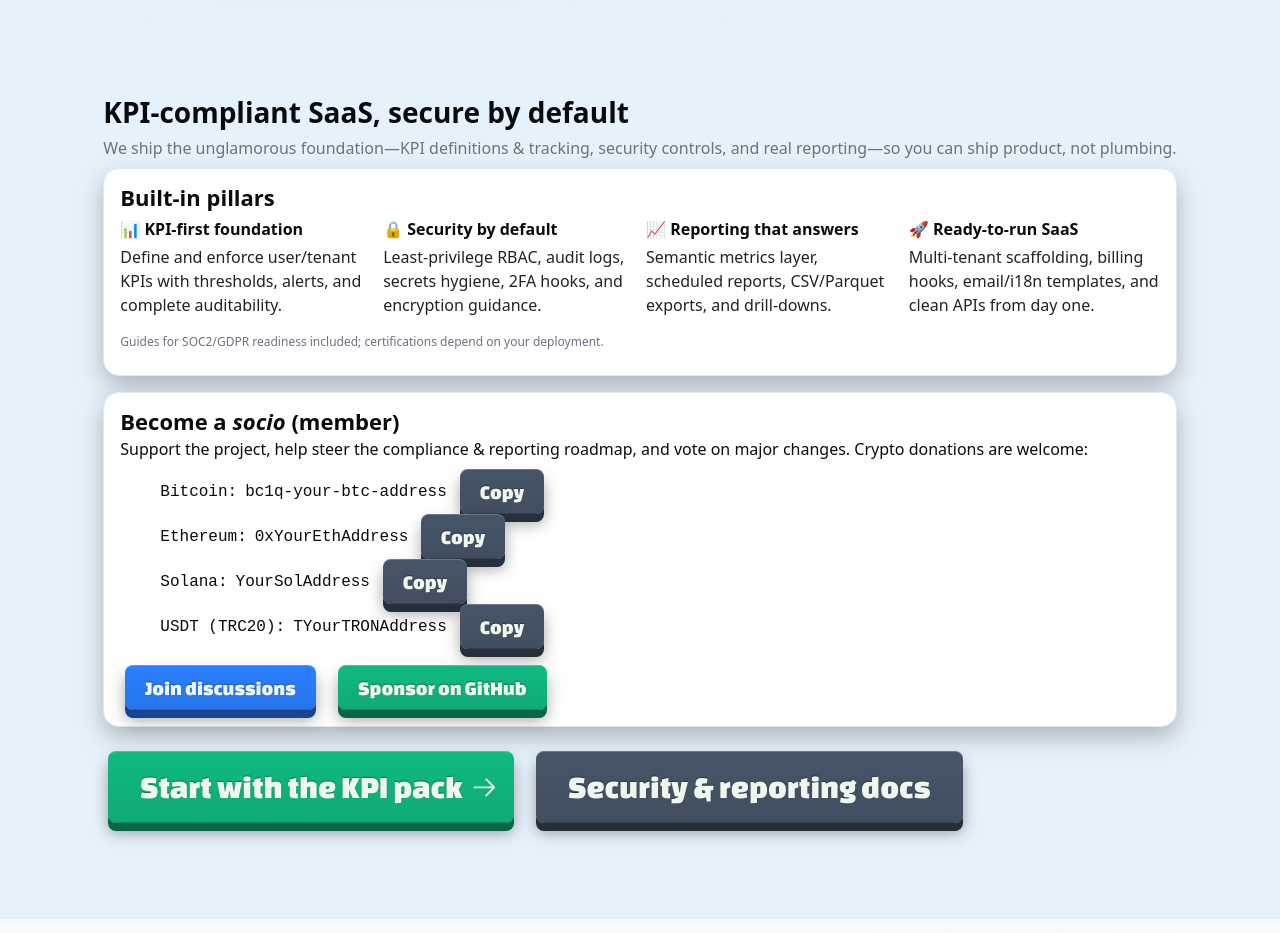
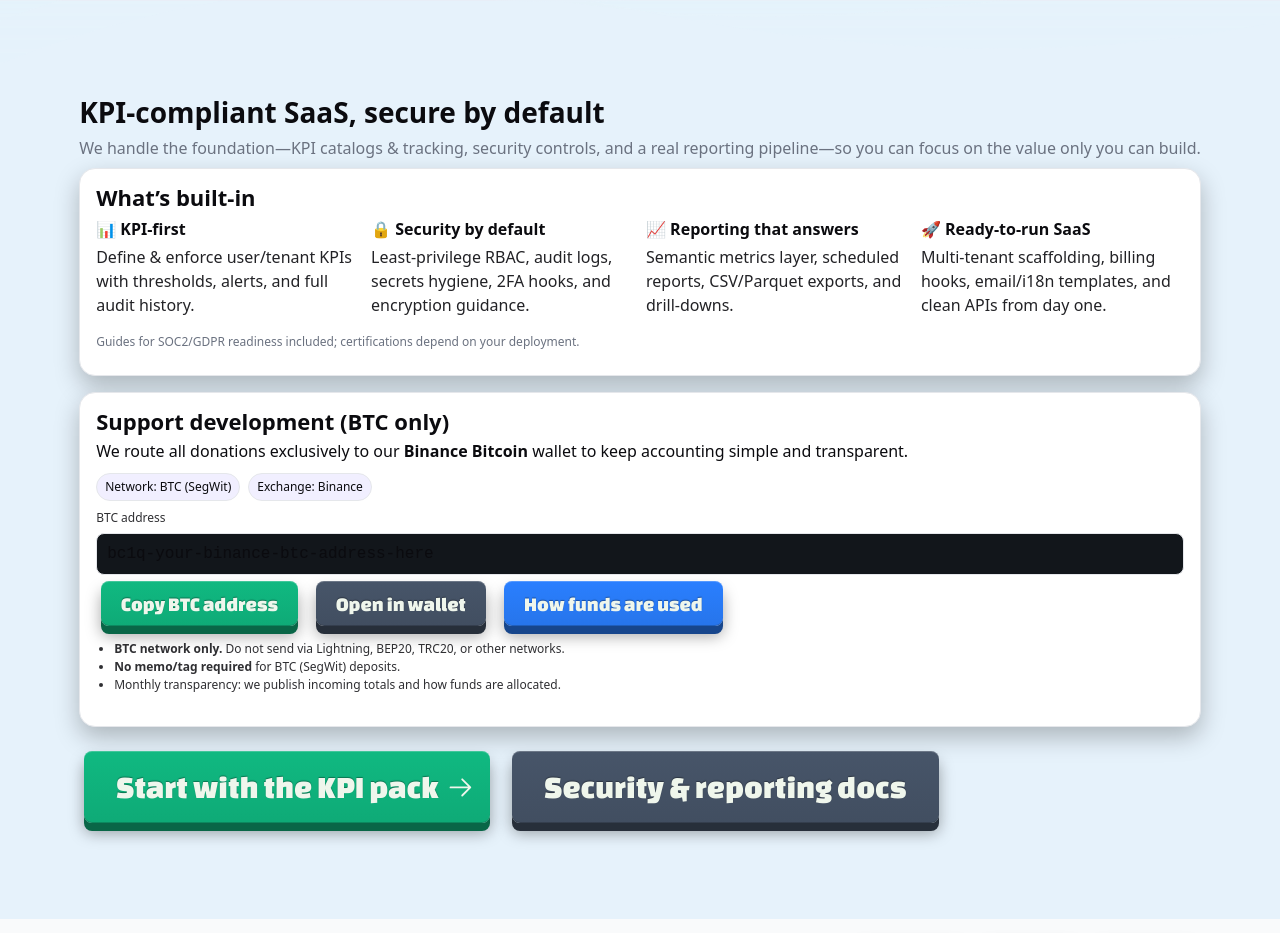
Before and after one commit to abrahamVado/Yamato, a React (Vite) app in the folder web/: page / in a window 1280 px wide. Shown: the part 880-1813 px from the top of the page. Built offline with nearby package versions, Linux system fonts and the light colour scheme.

Commit message:
chore(new_changes_): alicia missing changes
we are acepting changes till the revision

```diff
--- a/web/src/pages/public/AppPublicBootsland.jsx
+++ b/web/src/pages/public/AppPublicBootsland.jsx
@@ -8,7 +8,10 @@ import { scrollToEl, easeOutCubic } from "@/utils/scroll.js";
 
 import Button3D from "@/components/Button3D.jsx";
 import { ArrowRightIcon } from "@phosphor-icons/react";
-
+const BTC_ADDR   = import.meta.env.VITE_BTC_BINANCE_ADDR || "bc1q-your-binance-btc-address-here";
+const BTC_NET    = "BTC (SegWit)";
+const BTC_URI    = `bitcoin:${BTC_ADDR}`;
+const copyToClipboard = (t) => navigator.clipboard?.writeText(t).catch(() => {});
 
 const Logo = ({ size = 120, onClick }) => (
   <a onClick={onClick} style={{ display: "grid", placeItems: "center", width: size, height: size / 2 }}>
@@ -123,9 +126,7 @@ export default function AppPublicBootsland() {
               <WaveDivider height={160} color={COLORS.home} />
             </div>
           </section>
-          {/* ===================== Section 1: HOME (full width) ===================== */}
 
-{/* ===================== Section 3: MISSION / JOIN (full width) ===================== */}
           <section
             id="join"
             className="snap-section section"
@@ -139,15 +140,14 @@ export default function AppPublicBootsland() {
               <header className="section-head">
                 <h2>KPI-compliant SaaS, secure by default</h2>
                 <p className="muted">
-        We ship the unglamorous foundation—KPI definitions & tracking, security controls, and real reporting—so you can ship product, not plumbing.
+                  We handle the foundation—KPI catalogs & tracking, security controls, and a real reporting pipeline—so you can focus on the value only you can build.
                 </p>
               </header>
 
               <div className="grid" style={{ gap: 16 }}>
+                {/* Pillars */}
                 <article className="card" style={{ padding: 16 }}>
-        <h3>Built-in pillars</h3>
-
-        {/* 2×2 compact grid of benefits (keeps height tight on 300px cards) */}
+                  <h3>What’s built-in</h3>
                   <ul
                     role="list"
                     style={{
@@ -160,26 +160,23 @@ export default function AppPublicBootsland() {
                     }}
                   >
                     <li className="mini" style={{ display: "grid", gap: 4 }}>
-            <div style={{ fontWeight: 700 }}>📊 KPI-first foundation</div>
+                      <div style={{ fontWeight: 700 }}>📊 KPI-first</div>
                       <div style={{ opacity: 0.9 }}>
-              Define and enforce user/tenant KPIs with thresholds, alerts, and complete auditability.
+                        Define & enforce user/tenant KPIs with thresholds, alerts, and full audit history.
                       </div>
                     </li>
-
                     <li className="mini" style={{ display: "grid", gap: 4 }}>
                       <div style={{ fontWeight: 700 }}>🔒 Security by default</div>
                       <div style={{ opacity: 0.9 }}>
                         Least-privilege RBAC, audit logs, secrets hygiene, 2FA hooks, and encryption guidance.
                       </div>
                     </li>
-
                     <li className="mini" style={{ display: "grid", gap: 4 }}>
                       <div style={{ fontWeight: 700 }}>📈 Reporting that answers</div>
                       <div style={{ opacity: 0.9 }}>
                         Semantic metrics layer, scheduled reports, CSV/Parquet exports, and drill-downs.
                       </div>
                     </li>
-
                     <li className="mini" style={{ display: "grid", gap: 4 }}>
                       <div style={{ fontWeight: 700 }}>🚀 Ready-to-run SaaS</div>
                       <div style={{ opacity: 0.9 }}>
@@ -188,30 +185,85 @@ export default function AppPublicBootsland() {
                     </li>
                   </ul>
 
-        {/* Optional tiny disclaimer line */}
                   <p className="muted" style={{ marginTop: 10, fontSize: 12 }}>
                     Guides for SOC2/GDPR readiness included; certifications depend on your deployment.
                   </p>
                 </article>
 
+                {/* Donations: BTC (Binance) only */}
                 <article className="card" style={{ padding: 16 }}>
-        <h3>Become a <em>socio</em> (member)</h3>
-        <p>
-          Support the project, help steer the compliance & reporting roadmap, and vote on major changes.
-          Crypto donations are welcome:
+                  <h3>Support development (BTC only)</h3>
+                  <p style={{ marginTop: 6 }}>
+                    We route all donations exclusively to our <strong>Binance Bitcoin</strong> wallet to keep accounting simple and transparent.
                   </p>
-        <ul style={{ marginTop: 8 }}>
-          {wallets.map((w) => (
-            <li key={w.chain} style={{ display: "flex", alignItems: "center", gap: 8 }}>
-              <code style={{ whiteSpace: "nowrap" }}>{w.chain}:</code>
-              <code style={{ overflowWrap: "anywhere" }}>{w.addr}</code>
-              <Button3D size="sm" variant="slate" label="Copy" onClick={() => copy(w.addr)} />
+
+                  <div
+                    style={{
+                      marginTop: 10,
+                      display: "grid",
+                      gap: 8,
+                      alignItems: "start",
+                      gridTemplateColumns: "1fr",
+                    }}
+                  >
+                    <div style={{ display: "flex", gap: 8, alignItems: "center", flexWrap: "wrap" }}>
+                      <span
+                        className="badge"
+                        style={{
+                          fontSize: 12,
+                          padding: "4px 8px",
+                          borderRadius: 999,
+                          background: "var(--purple-soft, #f1efff)",
+                          border: "1px solid var(--line, #ececf6)",
+                        }}
+                      >
+                        Network: {BTC_NET}
+                      </span>
+                      <span
+                        className="badge"
+                        style={{
+                          fontSize: 12,
+                          padding: "4px 8px",
+                          borderRadius: 999,
+                          background: "var(--purple-soft, #f1efff)",
+                          border: "1px solid var(--line, #ececf6)",
+                        }}
+                      >
+                        Exchange: Binance
+                      </span>
+                    </div>
+
+                    <div style={{ display: "grid", gap: 6 }}>
+                      <label style={{ fontSize: 12, opacity: 0.85 }}>BTC address</label>
+                      <code
+                        style={{
+                          padding: "8px 10px",
+                          borderRadius: 8,
+                          border: "1px solid var(--line, #ececf6)",
+                          background: "var(--panel, #fff)",
+                          overflowWrap: "anywhere",
+                        }}
+                      >
+                        {BTC_ADDR}
+                      </code>
+                      <div style={{ display: "flex", gap: 8, flexWrap: "wrap" }}>
+                        <Button3D size="sm" variant="emerald" label="Copy BTC address" onClick={() => copyToClipboard(BTC_ADDR)} />
+                        <Button3D size="sm" variant="slate"   label="Open in wallet"   href={BTC_URI} />
+                        <Button3D size="sm" variant="azure"   label="How funds are used" href="/sponsor" />
+                      </div>
+                    </div>
+
+                    <ul style={{ marginTop: 6, paddingLeft: 18 }}>
+                      <li style={{ fontSize: 12, opacity: 0.85 }}>
+                        <strong>BTC network only.</strong> Do not send via Lightning, BEP20, TRC20, or other networks.
                       </li>
-          ))}
+                      <li style={{ fontSize: 12, opacity: 0.85 }}>
+                        <strong>No memo/tag required</strong> for BTC (SegWit) deposits.
+                      </li>
+                      <li style={{ fontSize: 12, opacity: 0.85 }}>
+                        Monthly transparency: we publish incoming totals and how funds are allocated.
+                      </li>
                     </ul>
-        <div style={{ marginTop: 12, display: "flex", gap: 12, flexWrap: "wrap" }}>
-          <Button3D label="Join discussions" href="/community" variant="azure" size="sm" />
-          <Button3D label="Sponsor on GitHub" href="/sponsor" variant="emerald" size="sm" />
                   </div>
                 </article>
               </div>
@@ -234,7 +286,6 @@ export default function AppPublicBootsland() {
             </div>
           </section>
 
-
         </main>
 
         {/* Footer */}
```
Lines whose indentation alone changed are shown as unchanged.
